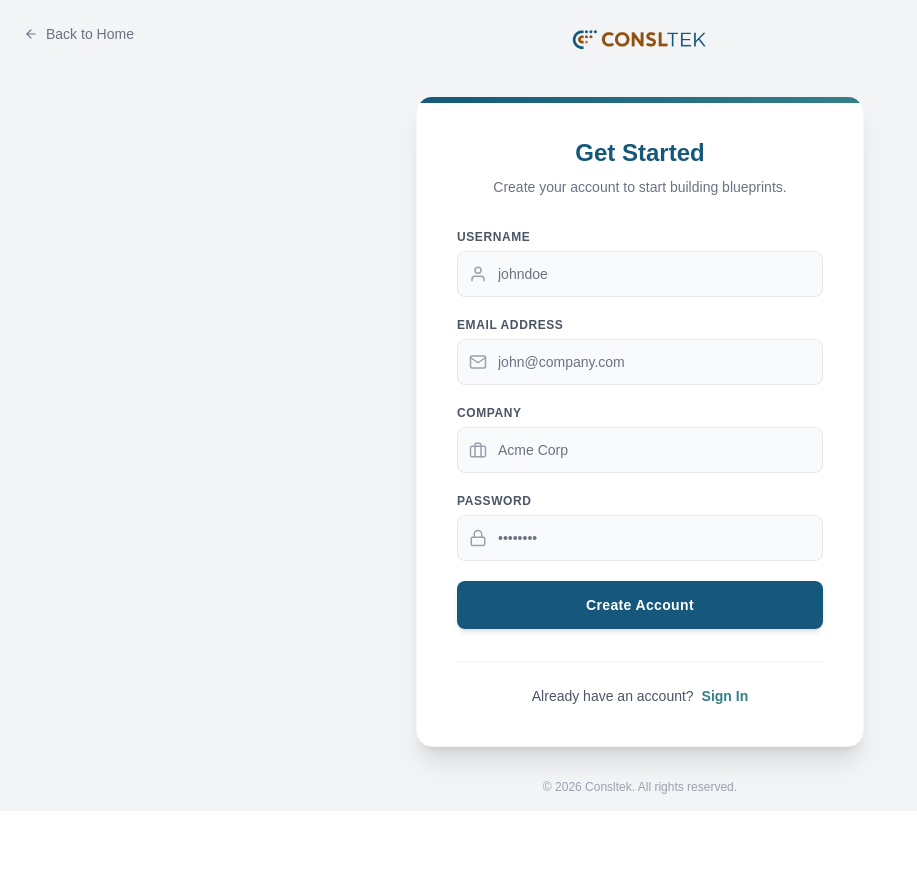
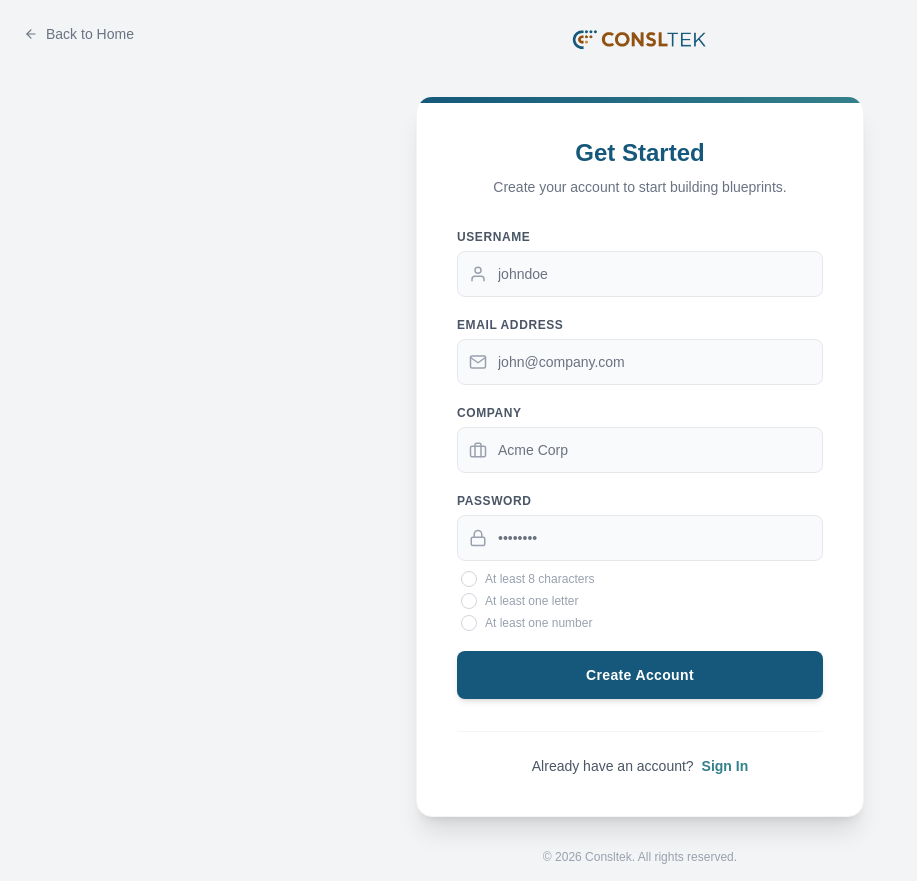
Before and after one commit to 8bit-kp/IT-blueprint-v2, a Next.js app in the folder blue-print-form/: page /auth in a window 1280 px wide. Both pictures are taken after a click on the button "Register". Shown: the whole page, without its empty margins (0-917 px from the left). Before the commit the page ends 811 px from the top, so only its background shows below. Built offline with nearby package versions, Linux system fonts and the light colour scheme.

Commit message:
feat: add password strength validation checklist to registration form

```diff
--- a/blue-print-form/app/auth/page.js
+++ b/blue-print-form/app/auth/page.js
@@ -4,7 +4,7 @@ import axios from "axios";
 import { useState } from "react";
 import { useRouter } from "next/navigation";
 import toast from "react-hot-toast";
-import { FiUser, FiMail, FiLock, FiBriefcase, FiArrowLeft } from "react-icons/fi";
+import { FiUser, FiMail, FiLock, FiBriefcase, FiArrowLeft, FiCheck } from "react-icons/fi";
 
 // Reusable InputField component
 const InputField = ({ icon: Icon, ...props }) => (
@@ -17,6 +17,44 @@ const InputField = ({ icon: Icon, ...props }) => (
             className={`w-full pl-10 pr-4 py-3 bg-gray-50 border border-gray-200 text-gray-900 text-sm rounded-lg focus:ring-[#34808A] focus:border-[#34808A] block transition-all placeholder-gray-500 ${props.className || ""}`}
         />
     </div>
+);
+
+// Password rules — must match server-side validatePassword() in app/api/auth/register/route.js
+const PASSWORD_RULES = [
+    { label: "At least 8 characters",  test: (pw) => pw.length >= 8 },
+    { label: "At least one letter",     test: (pw) => /[a-zA-Z]/.test(pw) },
+    { label: "At least one number",     test: (pw) => /[0-9]/.test(pw) },
+];
+
+// Defined at module scope (not inside a render body) to keep the reference stable.
+const PasswordHint = ({ password }) => (
+    <ul className="mt-2.5 space-y-1.5 px-1">
+        {PASSWORD_RULES.map(({ label, test }) => {
+            const met = password.length > 0 && test(password);
+            const started = password.length > 0;
+            return (
+                <li
+                    key={label}
+                    className={`flex items-center gap-2 text-xs font-medium transition-colors duration-200 ${
+                        met ? "text-[#34808A]" : started ? "text-red-400" : "text-gray-400"
+                    }`}
+                >
+                    <span
+                        className={`flex-shrink-0 w-4 h-4 rounded-full border flex items-center justify-center transition-all duration-200 ${
+                            met
+                                ? "bg-[#34808A] border-[#34808A] text-white"
+                                : started
+                                ? "border-red-300 text-red-400"
+                                : "border-gray-300"
+                        }`}
+                    >
+                        {met && <FiCheck size={9} strokeWidth={3} />}
+                    </span>
+                    {label}
+                </li>
+            );
+        })}
+    </ul>
 );
 
 const Auth = () => {
@@ -175,6 +213,8 @@ const Auth = () => {
                                 onChange={handleChange}
                                 autoComplete={isLogin ? "current-password" : "new-password"}
                             />
+                            {/* Password strength checklist — registration only */}
+                            {!isLogin && <PasswordHint password={formData.password} />}
                         </div>
 
                         {/* Submit Button */}
```
